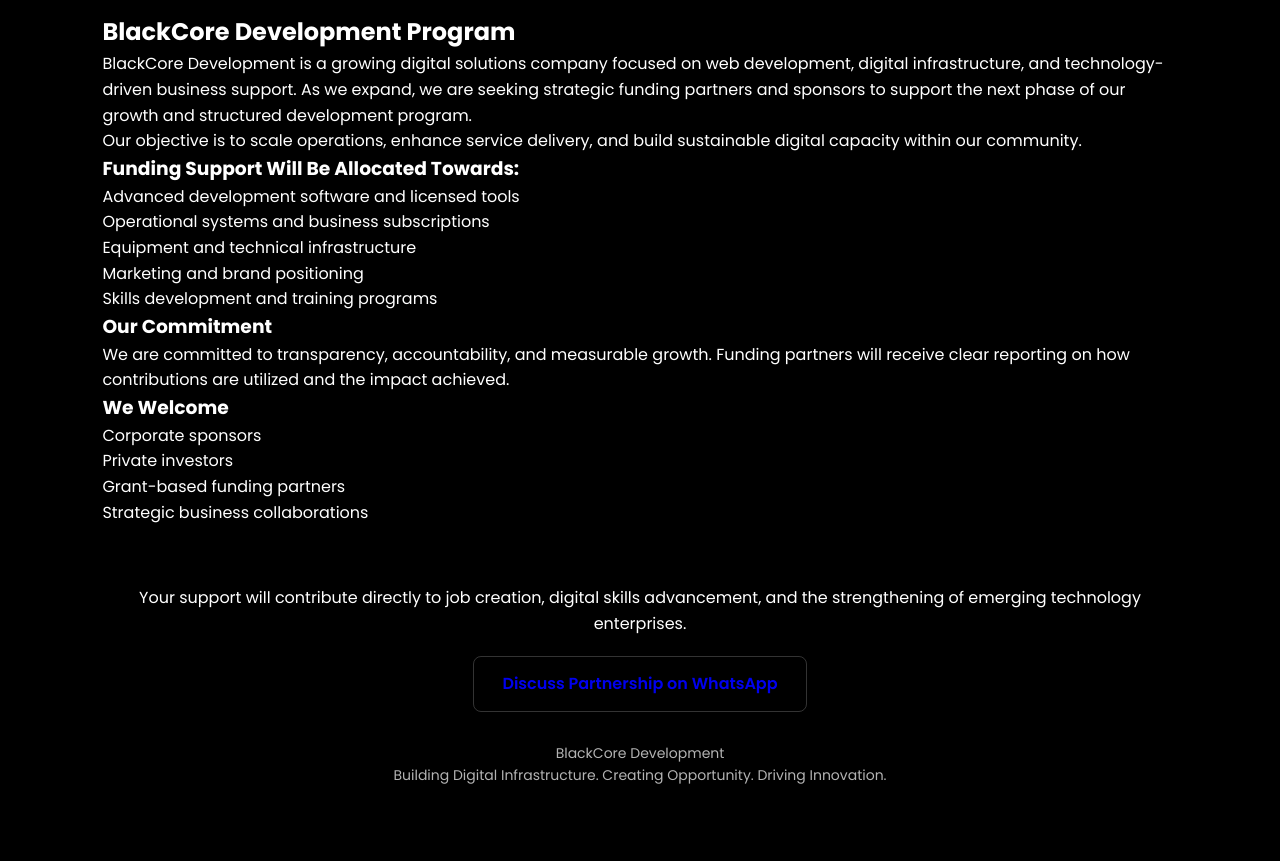
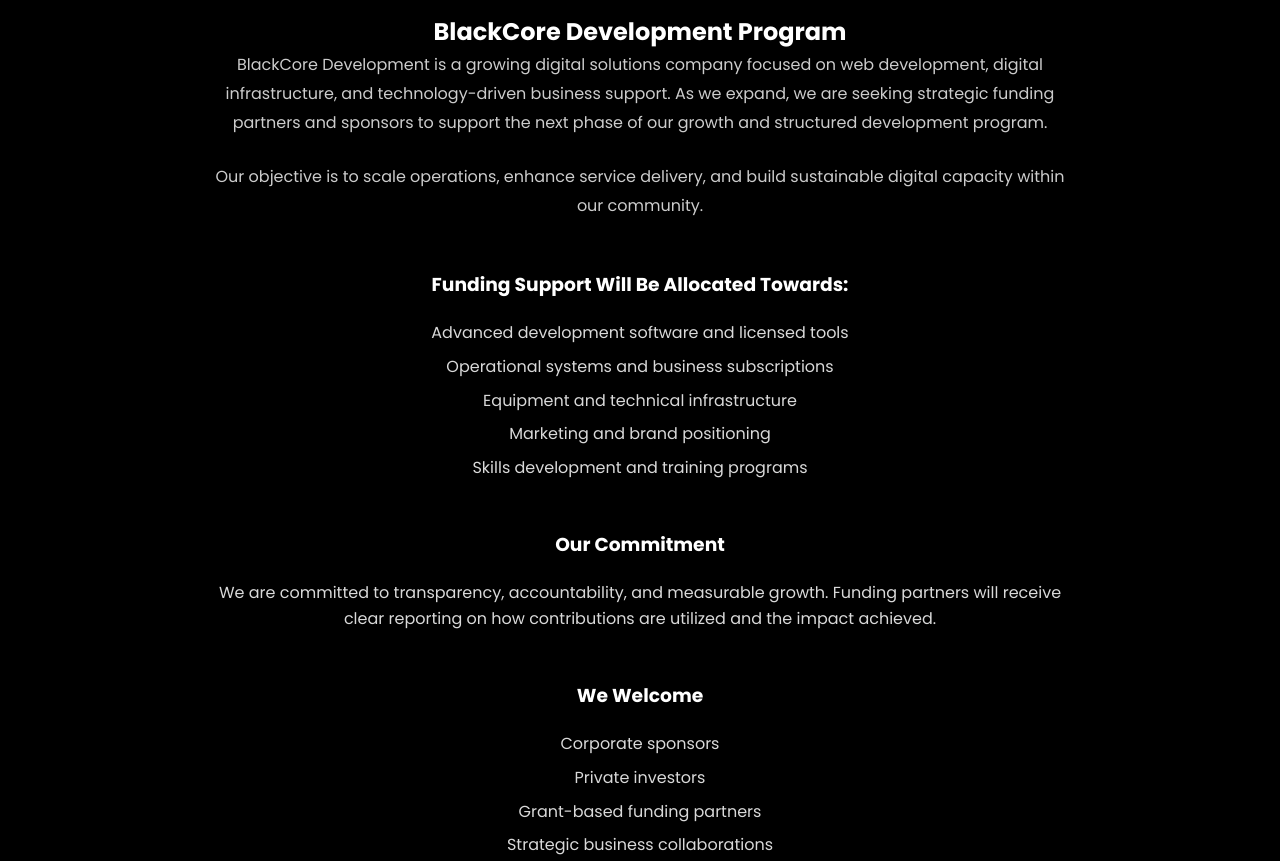
Before and after one commit to J38-dev/blackcore-site, a plain HTML site: page index.html in a window 1280 px wide. Shown: the part 1440-2301 px from the top of the page. Drawn offline with Linux system fonts and the light colour scheme.

Commit message:
Refactor CSS styles and remove comments

```diff
--- a/style.css
+++ b/style.css
@@ -320,57 +320,41 @@
 
 .program-section{
   padding:100px 8%;
+  text-align:center;
 }
 
 .program-container{
-  max-width:1100px;
+  max-width:850px;
   margin:auto;
 }
 
-.program-intro{
+.program-text{
   opacity:0.8;
-  margin-bottom:20px;
-  line-height:1.7;
+  margin-bottom:25px;
+  line-height:1.8;
 }
 
-.program-grid{
-  display:grid;
-  grid-template-columns:repeat(auto-fit,minmax(280px,1fr));
-  gap:30px;
+.program-block{
   margin-top:50px;
 }
 
-.program-card{
-  background:rgba(255,255,255,0.03);
-  border:1px solid rgba(255,255,255,0.08);
-  border-radius:14px;
-  padding:30px;
-  transition:.35s ease;
+.program-block h3{
+  margin-bottom:20px;
 }
 
-.program-card:hover{
-  transform:translateY(-6px);
-}
-
-.program-card h3{
-  margin-bottom:15px;
-}
-
-.program-card ul{
-  padding-left:18px;
-  line-height:1.8;
-  opacity:.9;
+.program-block p{
+  margin:8px 0;
+  opacity:0.85;
 }
 
 .program-cta{
-  text-align:center;
   margin-top:60px;
 }
 
 .program-button{
   display:inline-block;
-  margin-top:20px;
-  padding:14px 28px;
+  margin-top:25px;
+  padding:14px 30px;
   border-radius:8px;
   text-decoration:none;
   font-weight:600;
@@ -379,11 +363,11 @@
 }
 
 .program-button:hover{
-  transform:translateY(-2px);
+  transform:translateY(-3px);
 }
 
 .program-tagline{
-  margin-top:30px;
-  opacity:.7;
+  margin-top:35px;
+  opacity:0.7;
   font-size:14px;
 }
```
